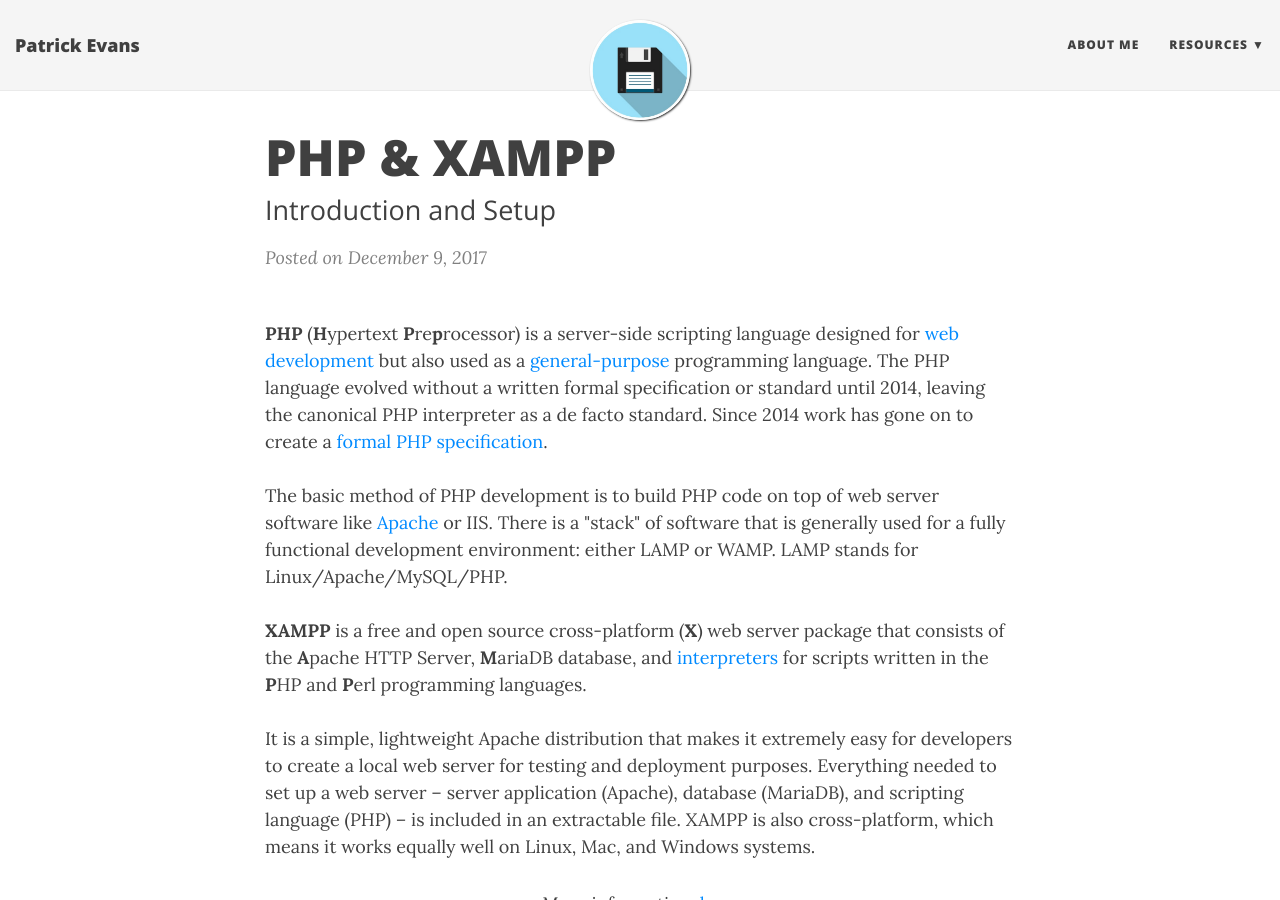
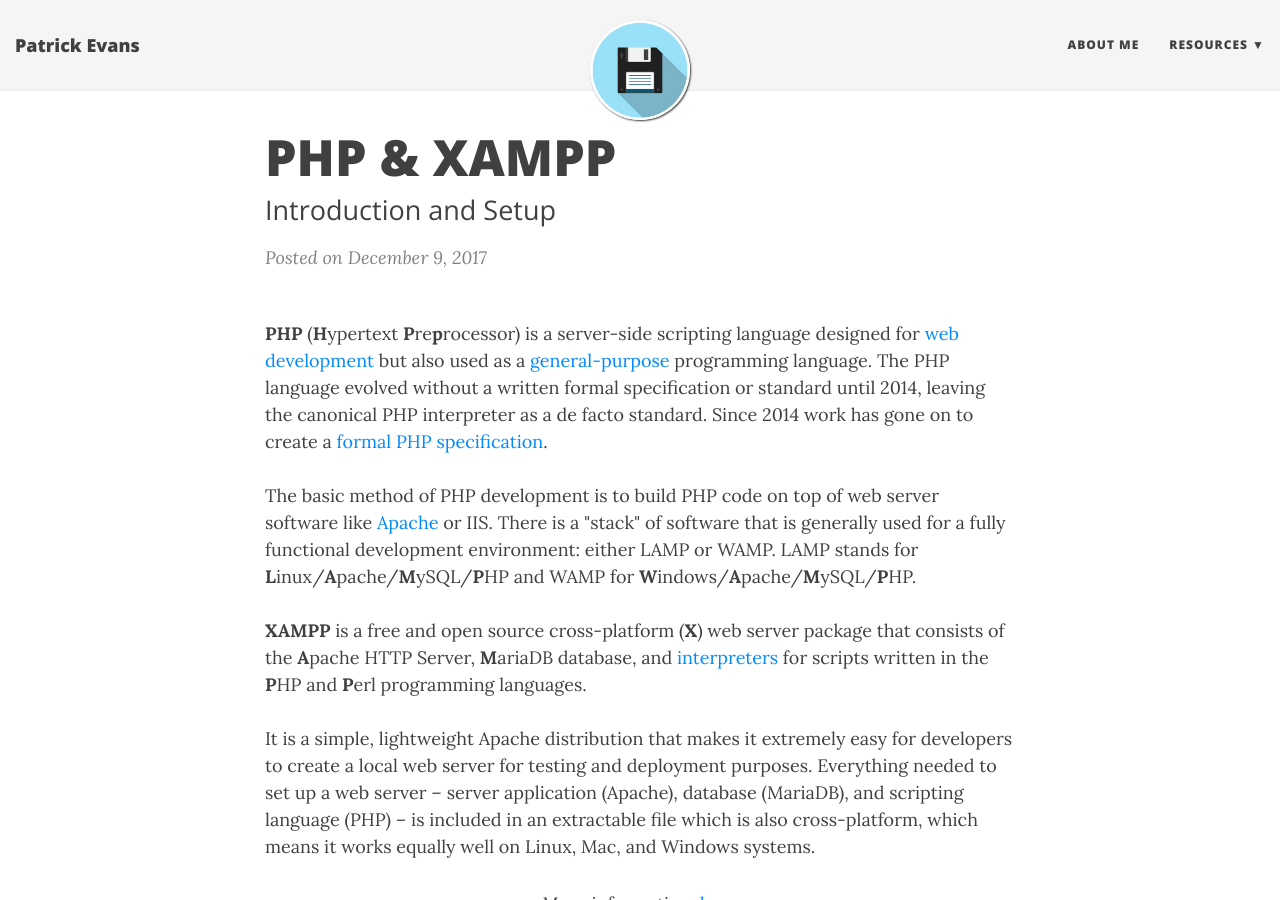
Before and after one commit to patevs/old_blog, a Jekyll site: the page built from _posts/2017-12-09-php.md, in a window 1280 px wide and 900 px high. Built offline with Jekyll 4.4.1, drawn with Linux system fonts in a browser that asks for light colours; nearby versions of some CDN libraries.

Commit message:
grammer php _post

```diff
--- a/_posts/2017-12-09-php.md
+++ b/_posts/2017-12-09-php.md
@@ -9,11 +9,11 @@ subtitle: Introduction and Setup
 <strong>PHP</strong> (<strong>H</strong>ypertext <strong>P</strong>re<strong>p</strong>rocessor) is a server-side scripting language designed for <a href="https://en.wikipedia.org/wiki/Web_development">web development</a> but also used as a <a href="https://en.wikipedia.org/wiki/General-purpose_programming_language">general-purpose</a> programming language.
 The PHP language evolved without a written formal specification or standard until 2014, leaving the canonical PHP interpreter as a de facto standard. Since 2014 work has gone on to create a <a href="https://www.itworld.com/article/2697195/enterprise-software/php-gets-a-formal-specification--at-last.html">formal PHP specification</a>.<br>
 <br>
-The basic method of PHP development is to build PHP code on top of web server software like <a href="https://en.wikipedia.org/wiki/Apache_HTTP_Server">Apache</a> or IIS. There is a "stack" of software that is generally used for a fully functional development environment: either LAMP or WAMP. LAMP stands for Linux/Apache/MySQL/PHP.<br>
+The basic method of PHP development is to build PHP code on top of web server software like <a href="https://en.wikipedia.org/wiki/Apache_HTTP_Server">Apache</a> or IIS. There is a "stack" of software that is generally used for a fully functional development environment: either LAMP or WAMP. LAMP stands for <strong>L</strong>inux/<strong>A</strong>pache/<strong>M</strong>ySQL/<strong>P</strong>HP and WAMP for <strong>W</strong>indows/<strong>A</strong>pache/<strong>M</strong>ySQL/<strong>P</strong>HP.<br>
 <br>
 <strong>XAMPP</strong> is a free and open source cross-platform (<strong>X</strong>) web server package that consists of the <strong>A</strong>pache HTTP Server, <strong>M</strong>ariaDB database, and <a href="https://en.wikipedia.org/wiki/Interpreter_(computing)">interpreters</a> for scripts written in the <strong>P</strong>HP and <strong>P</strong>erl programming languages.<br>
 <br>
-It is a simple, lightweight Apache distribution that makes it extremely easy for developers to create a local web server for testing and deployment purposes. Everything needed to set up a web server – server application (Apache), database (MariaDB), and scripting language (PHP) – is included in an extractable file. XAMPP is also cross-platform, which means it works equally well on Linux, Mac, and Windows systems.
+It is a simple, lightweight Apache distribution that makes it extremely easy for developers to create a local web server for testing and deployment purposes. Everything needed to set up a web server – server application (Apache), database (MariaDB), and scripting language (PHP) – is included in an extractable file which is also cross-platform, which means it works equally well on Linux, Mac, and Windows systems.
 </p>
 <p style="text-align:center"> More information: <a href="http://simplyadvanced.net/blog/cheat-sheet-for-windows-command-prompt/">here</a></p>
 </div>
```
